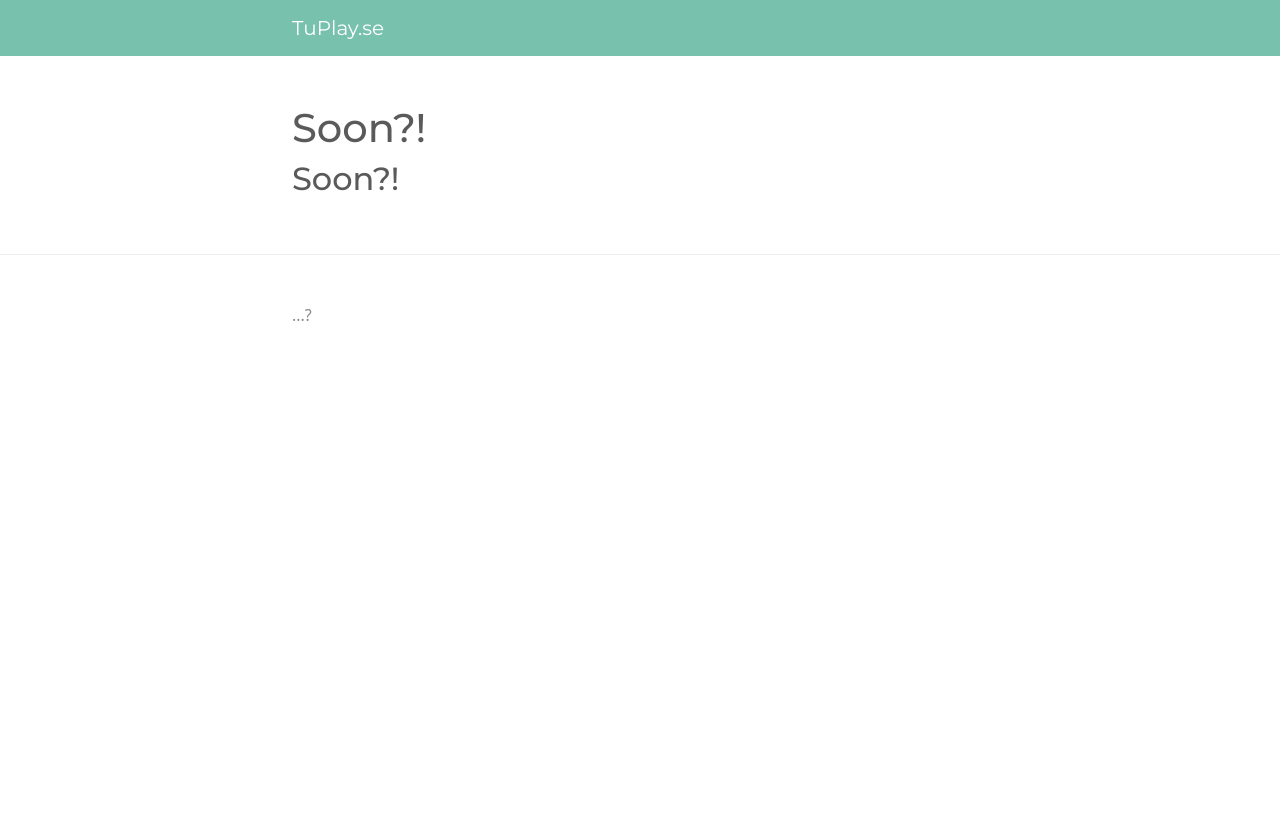
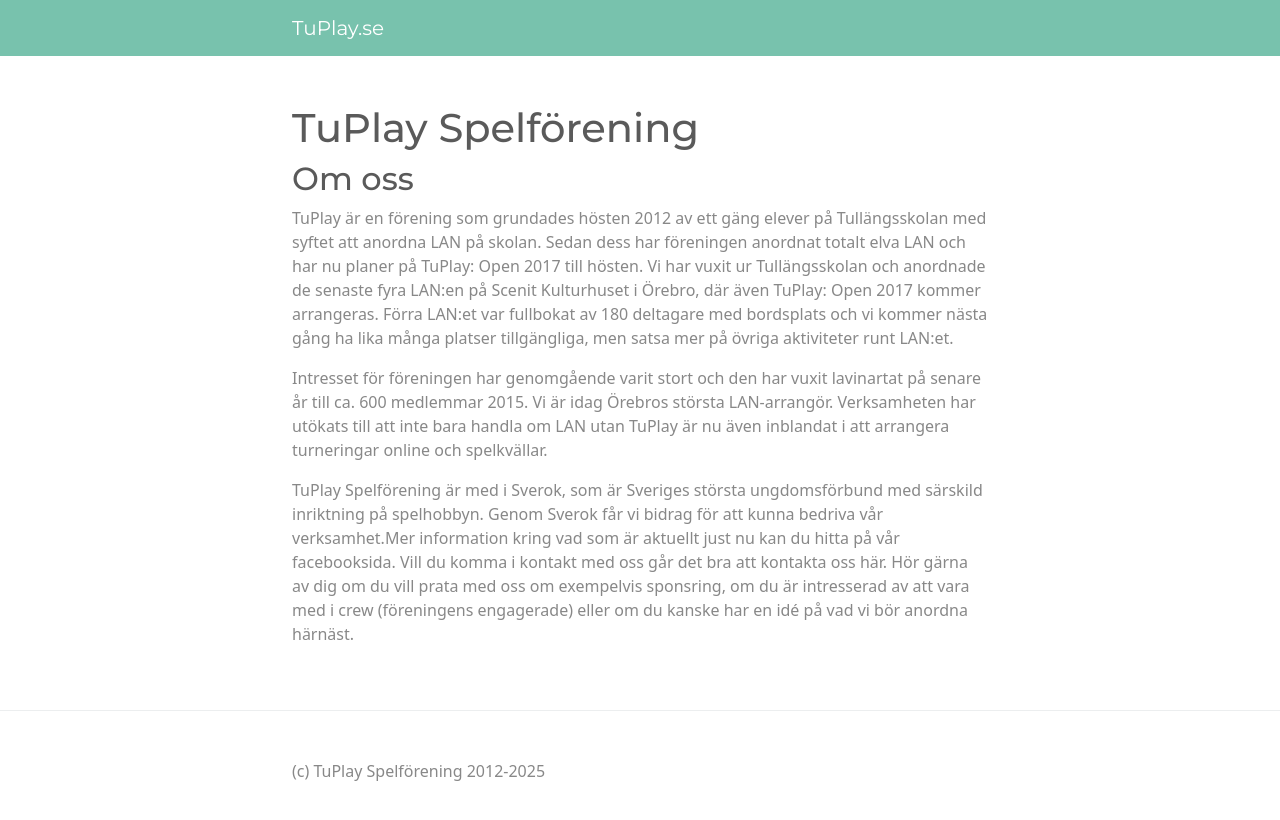
Before and after one commit to TuPlay-Spelforening/TuPlay, a Jekyll site: the page built from index.md, in a window 1280 px wide. Shown: the top 820 px of the page. Built offline with Jekyll 4.4.1, drawn with Linux system fonts in a browser that asks for light colours.

Commit message:
Added some old outdated text

```diff
--- a/_includes/footer.html
+++ b/_includes/footer.html
@@ -4,7 +4,7 @@
     <div class="row">
 
       <div class="col-sm">
-        ...?
+        (c) TuPlay Spelförening 2012-2025
       </div>
     </div>
 
--- a/index.md
+++ b/index.md
@@ -1,8 +1,13 @@
 ---
 layout: page
-title: Soon?!
+title: TuPlay Spelförening
 ---
 
 
 
-## Soon?!
+## Om oss
+TuPlay är en förening som grundades hösten 2012 av ett gäng elever på Tullängsskolan med syftet att anordna LAN på skolan. Sedan dess har föreningen anordnat totalt elva LAN och har nu planer på TuPlay: Open 2017 till hösten. Vi har vuxit ur Tullängsskolan och anordnade de senaste fyra LAN:en på Scenit Kulturhuset i Örebro, där även TuPlay: Open 2017 kommer arrangeras. Förra LAN:et var fullbokat av 180 deltagare med bordsplats och vi kommer nästa gång ha lika många platser tillgängliga, men satsa mer på övriga aktiviteter runt LAN:et.
+
+Intresset för föreningen har genomgående varit stort och den har vuxit lavinartat på senare år till ca. 600 medlemmar 2015. Vi är idag Örebros största LAN-arrangör. Verksamheten har utökats till att inte bara handla om LAN utan TuPlay är nu även inblandat i att arrangera turneringar online och spelkvällar.
+
+TuPlay Spelförening är med i Sverok, som är Sveriges största ungdomsförbund med särskild inriktning på spelhobbyn. Genom Sverok får vi bidrag för att kunna bedriva vår verksamhet.Mer information kring vad som är aktuellt just nu kan du hitta på vår facebooksida. Vill du komma i kontakt med oss går det bra att kontakta oss här. Hör gärna av dig om du vill prata med oss om exempelvis sponsring, om du är intresserad av att vara med i crew (föreningens engagerade) eller om du kanske har en idé på vad vi bör anordna härnäst.
```
